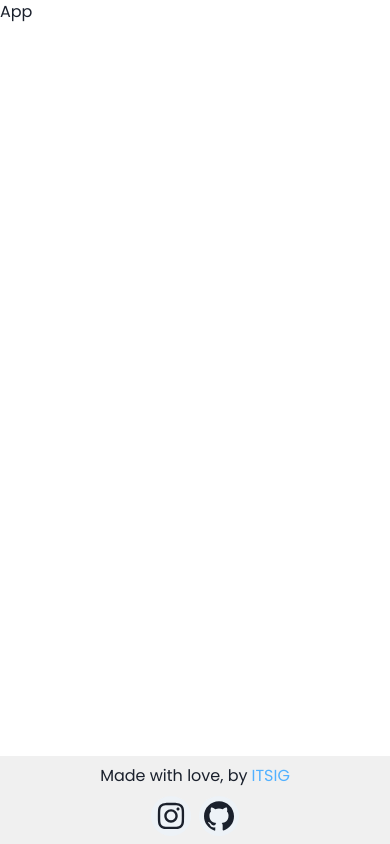
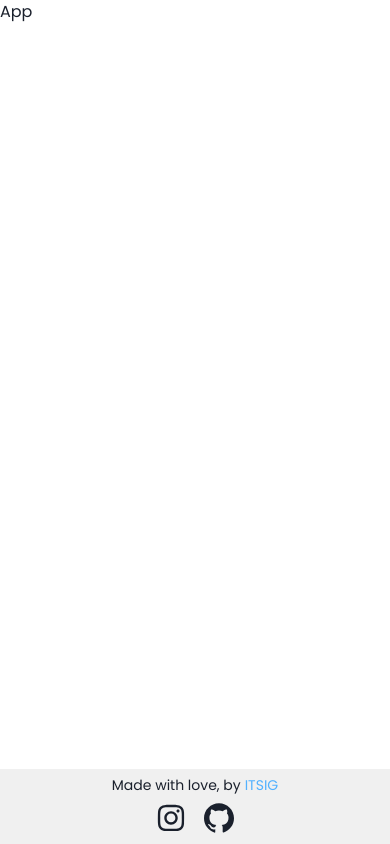
Before and after one commit to TP-ITSIG/tp-itsig.github.io, a React (Vite) app: page / in a window 390 px wide. Built offline with nearby package versions, Linux system fonts and the light colour scheme.

Commit message:
Footer text and padding are responsive now

```diff
--- a/src/Components/Footer.tsx
+++ b/src/Components/Footer.tsx
@@ -16,13 +16,19 @@ const Footer = () => {
 	return (
 		<Box
 			bg="rgba(0, 0, 0, 0.06)"
-			p={2}
+			p={{base: 1.5, md: 2}}
 			sx={{ w: "100%", position: "absolute", bottom: 0 }}>
 			<Center>
-				<VStack spacing={2}>
+				<VStack spacing={{base: 0.5 ,md: 1}}>
 					<HStack spacing={1}>
-						<Text>Made with love, by</Text>
-						<Text color="hsl(207, 100%, 66%)">ITSIG</Text>
+						<Text fontSize={{ base: "sm", md: "md" }}>
+							Made with love, by
+						</Text>
+						<Text
+							fontSize={{ base: "sm", md: "md" }}
+							color="hsl(207, 100%, 66%)">
+							ITSIG
+						</Text>
 					</HStack>
 					<HStack>
 						<Tooltip
@@ -31,9 +37,10 @@ const Footer = () => {
 							placement="left">
 							<IconButton
 								isRound
+								bg="transparent"
 								aria-label="ITSIG Instagram"
 								icon={<FaInstagram />}
-								fontSize="30px"
+								fontSize="3xl"
 								onClick={() => {
 									window.open(
 										"https://www.instagram.com/itsigtp/",
@@ -47,9 +54,10 @@ const Footer = () => {
 							placement="right">
 							<IconButton
 								isRound
+								bg="transparent"
 								aria-label="ITSIG GitHub"
 								icon={<SiGithub />}
-								fontSize="30px"
+								fontSize="3xl"
 								onClick={() => {
 									window.open(
 										"https://www.github.com/tp-itsig/",
```
